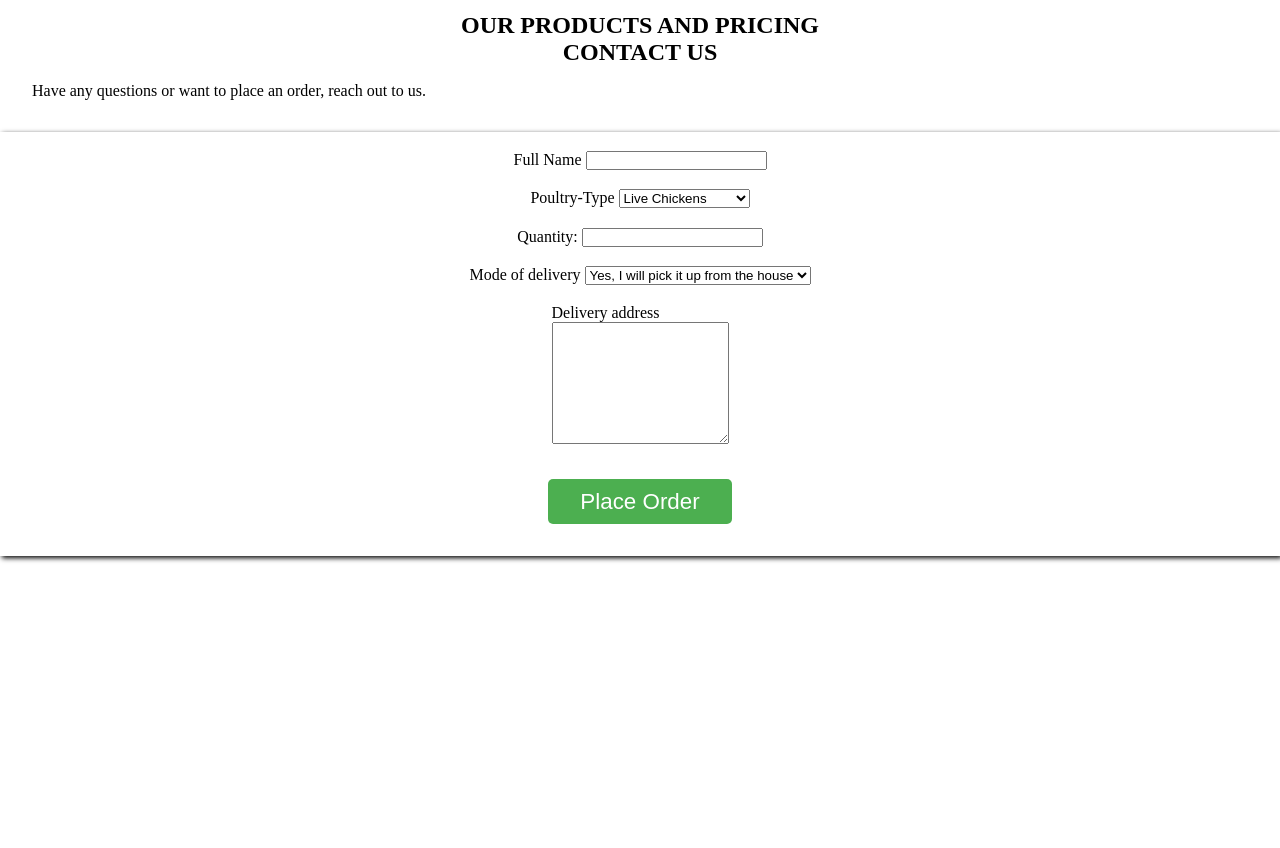
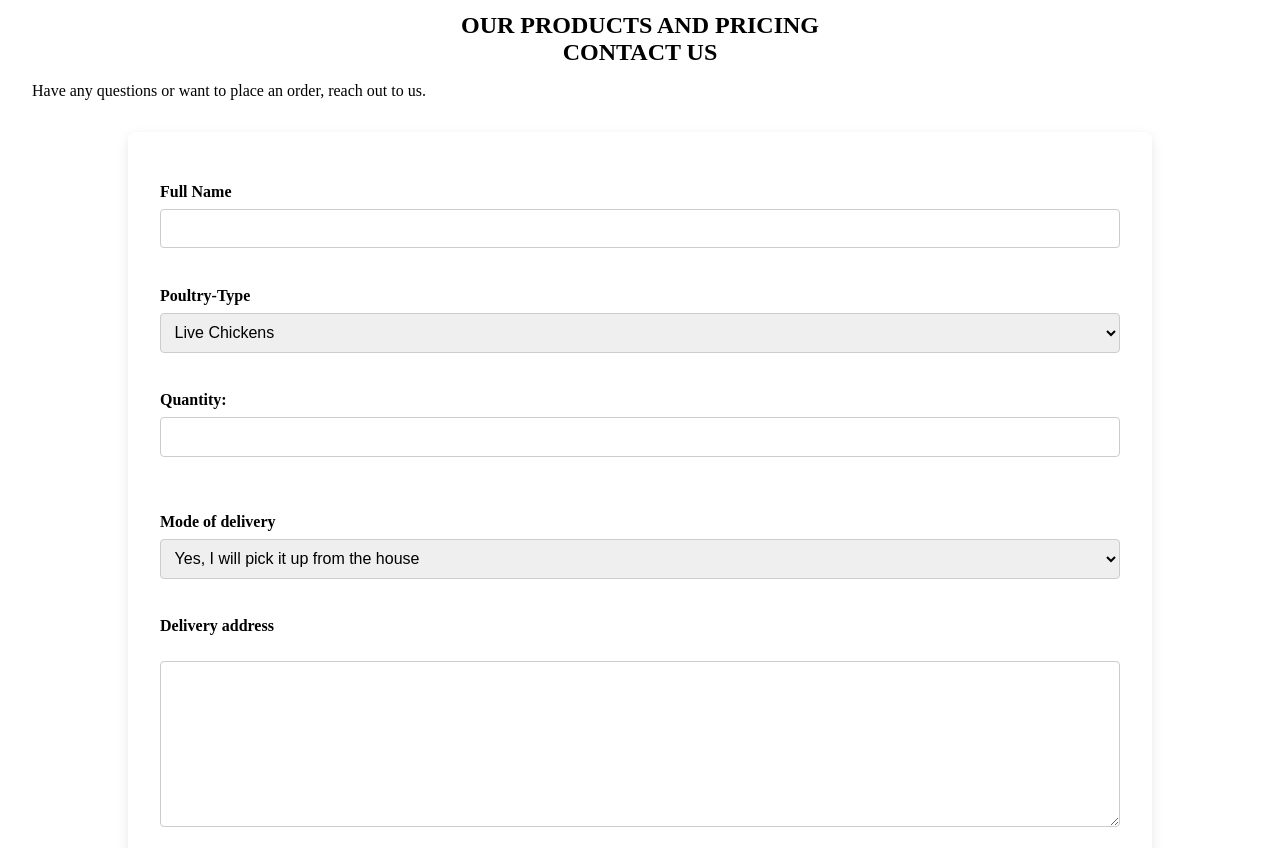
Before and after one commit to Ere-yiga/Abigee-Mega-Frozen, a plain HTML site: page index.html in a window 1280 px wide. Shown: the part 1300-2148 px from the top of the page. Drawn offline with Linux system fonts and the light colour scheme.

Commit message:
updated my form styling

```diff
--- a/index.html
+++ b/index.html
@@ -12,6 +12,8 @@
         <h3 class="logo">Abigee Mega</h3>
 
         <nav>
+              <button class="hamburger" id="hamburger">&#9776;</button>
+
             <ul>
                 <li><a href="#home">Home</a></li>
                 <li><a href="#about">About Us</a></li>
--- a/style.css
+++ b/style.css
@@ -126,7 +126,7 @@ div{
     padding-top: 1.2rem;
 }
 
-button{
+/* button{
     margin-top: 1rem;
     background-color: var(--header);
     background-color: var(--header);
@@ -139,7 +139,60 @@ button{
     margin-top: 1rem;
     border: none;
     margin-bottom: 2rem;
+} */
+
+
+form {
+  display: flex;
+  flex-direction: column;
+  gap: 1.2rem;
+  padding: 2rem;
+  max-width: 500px;
+  margin: 2rem auto;
+  box-shadow: 0 4px 12px rgba(0, 0, 0, 0.1);
+  background-color: #fff;
+  border-radius: 8px;
 }
+
+form div {
+  width: 100%;
+  display: flex;
+  flex-direction: column;
+}
+
+label {
+  margin-bottom: 0.5rem;
+  font-weight: bold;
+}
+
+input, select, textarea {
+  padding: 0.6rem;
+  border: 1px solid #ccc;
+  border-radius: 4px;
+  font-size: 1rem;
+  width: 100%;
+  box-sizing: border-box;
+}
+
+textarea {
+  resize: vertical;
+}
+
+.order button {
+  padding: 0.8rem 1.2rem;
+  background-color: #4CAF50;
+  color: white;
+  border: none;
+  border-radius: 5px;
+  font-size: 1rem;
+  cursor: pointer;
+  transition: background-color 0.3s ease;
+}
+
+.order button:hover {
+  background-color: #45a049;
+}
+
 
 footer{
     margin-top: 24rem;
@@ -150,8 +203,17 @@ footer{
     text-align: center;
 }
 
+.hamburger{
+    display: none;
+}
+
 @media (max-width: 768px){
     nav>ul{
         display: none;
     }
+
 }
+
+@media (max-width: 1200px){
+
+}
```
